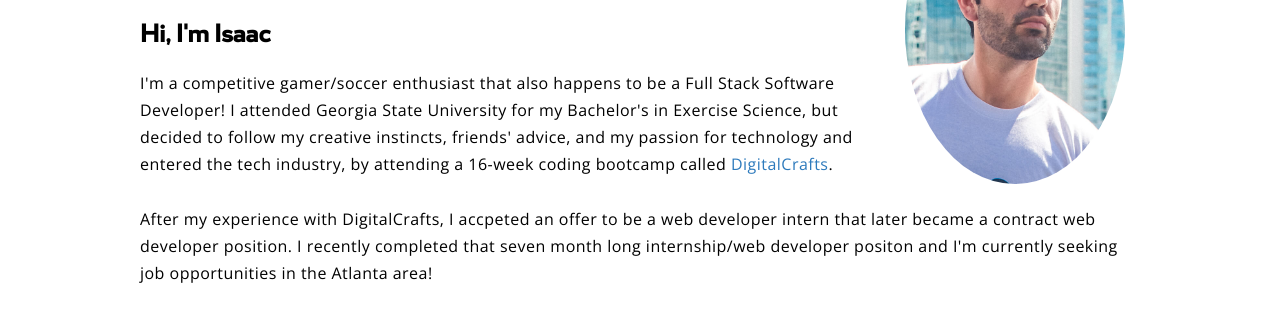
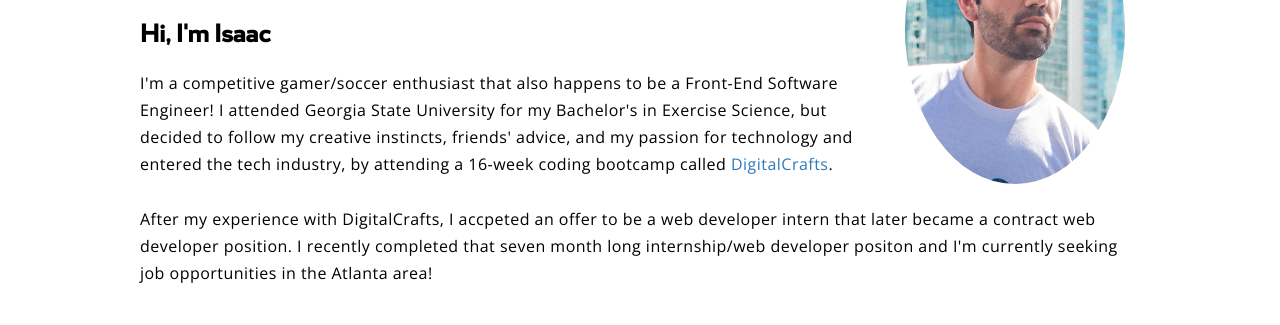
Before and after one commit to isaacfo/portfolio, a plain HTML site: page index.html in a window 1280 px wide. Shown: the part 577-902 px from the top of the page. Drawn offline with nearby package versions, Linux system fonts and the light colour scheme.

Commit message:
edited bio to front-end

```diff
--- a/index.html
+++ b/index.html
@@ -50,7 +50,7 @@
 	<div class="about">
 		<img src="img/profilepicmin.png" id="about">
 		<h2>Hi, I'm Isaac </h2>
-		<p>I'm a competitive gamer/soccer enthusiast that also happens to be a Full Stack Software Developer! I attended Georgia State University for my Bachelor's in Exercise Science, but decided to follow my creative instincts, friends' advice, and my passion for technology and entered the tech industry, by attending a 16-week coding bootcamp called <a href="http://www.digitalcrafts.com/" target="_blank" rel="noopener noreferrer">DigitalCrafts</a>.<br><br> After my experience with DigitalCrafts, I accpeted an offer to be a web developer intern that later became a contract web developer position. I recently completed that seven month long internship/web developer positon and I'm currently seeking job opportunities in the Atlanta area!</p>
+		<p>I'm a competitive gamer/soccer enthusiast that also happens to be a Front-End Software Engineer! I attended Georgia State University for my Bachelor's in Exercise Science, but decided to follow my creative instincts, friends' advice, and my passion for technology and entered the tech industry, by attending a 16-week coding bootcamp called <a href="http://www.digitalcrafts.com/" target="_blank" rel="noopener noreferrer">DigitalCrafts</a>.<br><br> After my experience with DigitalCrafts, I accpeted an offer to be a web developer intern that later became a contract web developer position. I recently completed that seven month long internship/web developer positon and I'm currently seeking job opportunities in the Atlanta area!</p>
 	</div>
 
 
```
